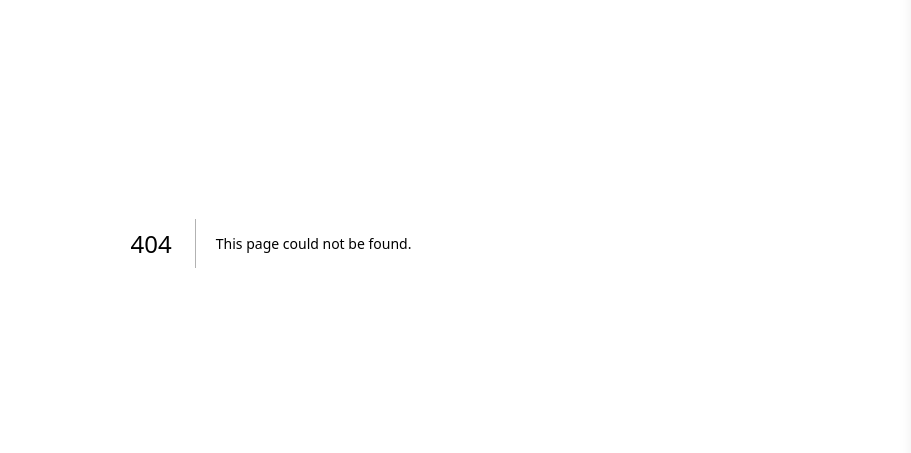
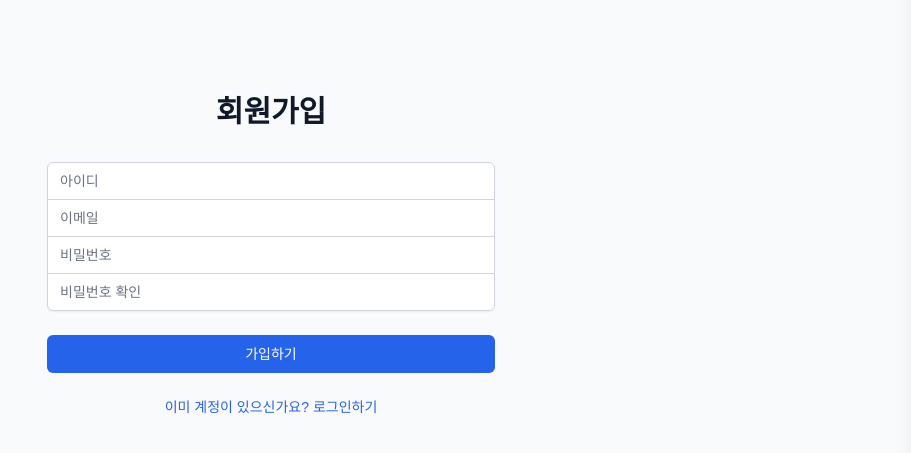
Before and after one commit to chococobyeol/ahmoostore, a Next.js app: page /register in a window 1280 px wide. Before the commit this address had no page. Shown: the part 157-610 px from the top of the page, without its empty margins (369-1280 px from the left). Built offline with nearby package versions, Linux system fonts and the light colour scheme; no server answers.

Commit message:
결제 완료 후 홈페이지 이동 기능 추가

```diff
--- /dev/null
+++ b/src/app/api/logs/route.ts
@@ -0,0 +1,20 @@
+import { NextResponse } from 'next/server';
+import fs from 'fs/promises';
+import path from 'path';
+
+export async function POST(request: Request) {
+  try {
+    const { message, data } = await request.json();
+
+    const timestamp = new Date().toISOString();
+    const logEntry = `[${timestamp}] ${message}\n${JSON.stringify(data, null, 2)}\n\n`;
+
+    const logPath = path.join(process.cwd(), 'logs', 'payment.log');
+    await fs.appendFile(logPath, logEntry);
+
+    return NextResponse.json({ success: true });
+  } catch (error) {
+    console.error('로그 저장 실패:', error);
+    return NextResponse.json({ success: false }, { status: 500 });
+  }
+}
--- a/src/app/payments/success/page.tsx
+++ b/src/app/payments/success/page.tsx
@@ -1,69 +1,18 @@
 'use client';
 
-import { useEffect, useState } from 'react';
-import { useRouter, useSearchParams } from 'next/navigation';
+import { useRouter } from 'next/navigation';
 
 export default function PaymentSuccessPage() {
   const router = useRouter();
-  const searchParams = useSearchParams();
-  const [isProcessing, setIsProcessing] = useState(true);
 
-  useEffect(() => {
-    const paymentKey = searchParams.get('paymentKey');
-    const orderId = searchParams.get('orderId');
-    const amount = searchParams.get('amount');
-
-    async function confirmPayment() {
-      try {
-        const response = await fetch('/api/payments/confirm', {
-          method: 'POST',
-          headers: {
-            'Content-Type': 'application/json',
-          },
-          body: JSON.stringify({
-            paymentKey,
-            orderId,
-            amount,
-          }),
-        });
-
-        if (!response.ok) {
-          throw new Error('결제 승인 실패');
-        }
-
-        const data = await response.json();
-        console.log('Payment confirmed:', data);
-
-        alert('결제가 완료되었습니다!');
-        router.push('/');
-      } catch (error) {
-        console.error('Payment confirmation error:', error);
-        alert('결제 확인 중 오류가 발생했습니다.');
-        router.push('/checkout');
-      } finally {
-        setIsProcessing(false);
-      }
-    }
-
-    if (paymentKey && orderId && amount) {
-      confirmPayment();
-    } else {
-      setIsProcessing(false);
-      alert('잘못된 접근입니다.');
-      router.push('/');
-    }
-  }, []);
+  const handleComplete = () => {
+    router.push('/'); // 홈페이지로 이동
+  };
 
   return (
-    <div className="container mx-auto px-4 py-8">
-      <div className="max-w-md mx-auto bg-white rounded-lg shadow p-6 text-center">
-        <h1 className="text-2xl font-bold mb-4">결제 처리 중...</h1>
-        {isProcessing ? (
-          <div className="animate-spin rounded-full h-12 w-12 border-b-2 border-blue-500 mx-auto"></div>
-        ) : (
-          <p>잠시만 기다려주세요...</p>
-        )}
-      </div>
+    <div>
+      <h1>결제가 완료되었습니다</h1>
+      <button onClick={handleComplete}>완료</button>
     </div>
   );
 }
--- /dev/null
+++ b/src/app/register/page.tsx
@@ -0,0 +1,143 @@
+'use client';
+
+import { useState } from 'react';
+import { useRouter } from 'next/navigation';
+import { registerUser } from '@/utils/woocommerce';
+import Link from 'next/link';
+
+interface RegisterForm {
+  username: string;
+  email: string;
+  password: string;
+  passwordConfirm: string;
+}
+
+export default function RegisterPage() {
+  const router = useRouter();
+  const [form, setForm] = useState<RegisterForm>({
+    username: '',
+    email: '',
+    password: '',
+    passwordConfirm: ''
+  });
+  const [error, setError] = useState<string>('');
+
+  const handleSubmit = async (e: React.FormEvent) => {
+    e.preventDefault();
+    setError('');
+
+    if (form.password !== form.passwordConfirm) {
+      setError('비밀번호가 일치하지 않습니다.');
+      return;
+    }
+
+    try {
+      await registerUser({
+        username: form.username,
+        email: form.email,
+        password: form.password
+      });
+
+      alert('회원가입이 완료되었습니다. 로그인해주세요.');
+      router.push('/login');
+    } catch (error: any) {
+      setError(error.response?.data?.message || '회원가입 중 오류가 발생했습니다.');
+    }
+  };
+
+  const handleChange = (e: React.ChangeEvent<HTMLInputElement>) => {
+    setForm({
+      ...form,
+      [e.target.name]: e.target.value
+    });
+  };
+
+  return (
+    <div className="min-h-screen flex items-center justify-center bg-gray-50 py-12 px-4 sm:px-6 lg:px-8">
+      <div className="max-w-md w-full space-y-8">
+        <div>
+          <h2 className="mt-6 text-center text-3xl font-extrabold text-gray-900">
+            회원가입
+          </h2>
+        </div>
+        <form className="mt-8 space-y-6" onSubmit={handleSubmit}>
+          {error && (
+            <div className="rounded-md bg-red-50 p-4">
+              <div className="text-sm text-red-700">{error}</div>
+            </div>
+          )}
+
+          <div className="rounded-md shadow-sm -space-y-px">
+            <div>
+              <label htmlFor="username" className="sr-only">아이디</label>
+              <input
+                id="username"
+                name="username"
+                type="text"
+                required
+                className="appearance-none rounded-none relative block w-full px-3 py-2 border border-gray-300 placeholder-gray-500 text-gray-900 rounded-t-md focus:outline-none focus:ring-blue-500 focus:border-blue-500 focus:z-10 sm:text-sm"
+                placeholder="아이디"
+                value={form.username}
+                onChange={handleChange}
+              />
+            </div>
+            <div>
+              <label htmlFor="email" className="sr-only">이메일</label>
+              <input
+                id="email"
+                name="email"
+                type="email"
+                required
+                className="appearance-none rounded-none relative block w-full px-3 py-2 border border-gray-300 placeholder-gray-500 text-gray-900 focus:outline-none focus:ring-blue-500 focus:border-blue-500 focus:z-10 sm:text-sm"
+                placeholder="이메일"
+                value={form.email}
+                onChange={handleChange}
+              />
+            </div>
+            <div>
+              <label htmlFor="password" className="sr-only">비밀번호</label>
+              <input
+                id="password"
+                name="password"
+                type="password"
+                required
+                className="appearance-none rounded-none relative block w-full px-3 py-2 border border-gray-300 placeholder-gray-500 text-gray-900 focus:outline-none focus:ring-blue-500 focus:border-blue-500 focus:z-10 sm:text-sm"
+                placeholder="비밀번호"
+                value={form.password}
+                onChange={handleChange}
+              />
+            </div>
+            <div>
+              <label htmlFor="passwordConfirm" className="sr-only">비밀번호 확인</label>
+              <input
+                id="passwordConfirm"
+                name="passwordConfirm"
+                type="password"
+                required
+                className="appearance-none rounded-none relative block w-full px-3 py-2 border border-gray-300 placeholder-gray-500 text-gray-900 rounded-b-md focus:outline-none focus:ring-blue-500 focus:border-blue-500 focus:z-10 sm:text-sm"
+                placeholder="비밀번호 확인"
+                value={form.passwordConfirm}
+                onChange={handleChange}
+              />
+            </div>
+          </div>
+
+          <div>
+            <button
+              type="submit"
+              className="group relative w-full flex justify-center py-2 px-4 border border-transparent text-sm font-medium rounded-md text-white bg-blue-600 hover:bg-blue-700 focus:outline-none focus:ring-2 focus:ring-offset-2 focus:ring-blue-500"
+            >
+              가입하기
+            </button>
+          </div>
+
+          <div className="text-sm text-center">
+            <Link href="/login" className="font-medium text-blue-600 hover:text-blue-500">
+              이미 계정이 있으신가요? 로그인하기
+            </Link>
+          </div>
+        </form>
+      </div>
+    </div>
+  );
+}
--- /dev/null
+++ b/src/components/CartButton.tsx
@@ -0,0 +1,33 @@
+'use client';
+
+import { useState } from 'react';
+import { useCart } from '@/context/CartContext';
+import { ShoppingBag } from 'lucide-react';
+import CartSidebar from './CartSidebar';
+
+export default function CartButton() {
+  const { items } = useCart();
+  const [isCartOpen, setIsCartOpen] = useState(false);
+  const totalItems = items.reduce((sum, item) => sum + item.quantity, 0);
+
+  return (
+    <>
+      <button
+        onClick={() => setIsCartOpen(true)}
+        className="fixed right-4 top-4 z-50 bg-white p-3 rounded-full shadow-lg hover:bg-gray-100"
+      >
+        <ShoppingBag className="w-6 h-6" />
+        {totalItems > 0 && (
+          <span className="absolute -top-1 -right-1 bg-red-500 text-white text-xs rounded-full w-5 h-5 flex items-center justify-center">
+            {totalItems}
+          </span>
+        )}
+      </button>
+
+      <CartSidebar
+        isOpen={isCartOpen}
+        onClose={() => setIsCartOpen(false)}
+      />
+    </>
+  );
+}
--- /dev/null
+++ b/src/components/Navigation.tsx
@@ -0,0 +1,31 @@
+import Link from 'next/link';
+
+export default function Navigation() {
+  return (
+    <nav className="bg-white shadow-sm">
+      <div className="max-w-7xl mx-auto px-4 sm:px-6 lg:px-8">
+        <div className="flex justify-between h-16 items-center">
+          <div className="flex-shrink-0">
+            <Link href="/" className="text-xl font-bold">
+              아무스토어
+            </Link>
+          </div>
+          <div className="flex items-center space-x-4">
+            <Link
+              href="/signup"
+              className="inline-flex items-center px-4 py-2 border border-transparent text-sm font-medium rounded-md text-white bg-blue-600 hover:bg-blue-700"
+            >
+              회원가입
+            </Link>
+            <Link
+              href="/login"
+              className="text-gray-600 hover:text-gray-900"
+            >
+              로그인
+            </Link>
+          </div>
+        </div>
+      </div>
+    </nav>
+  );
+}
```
